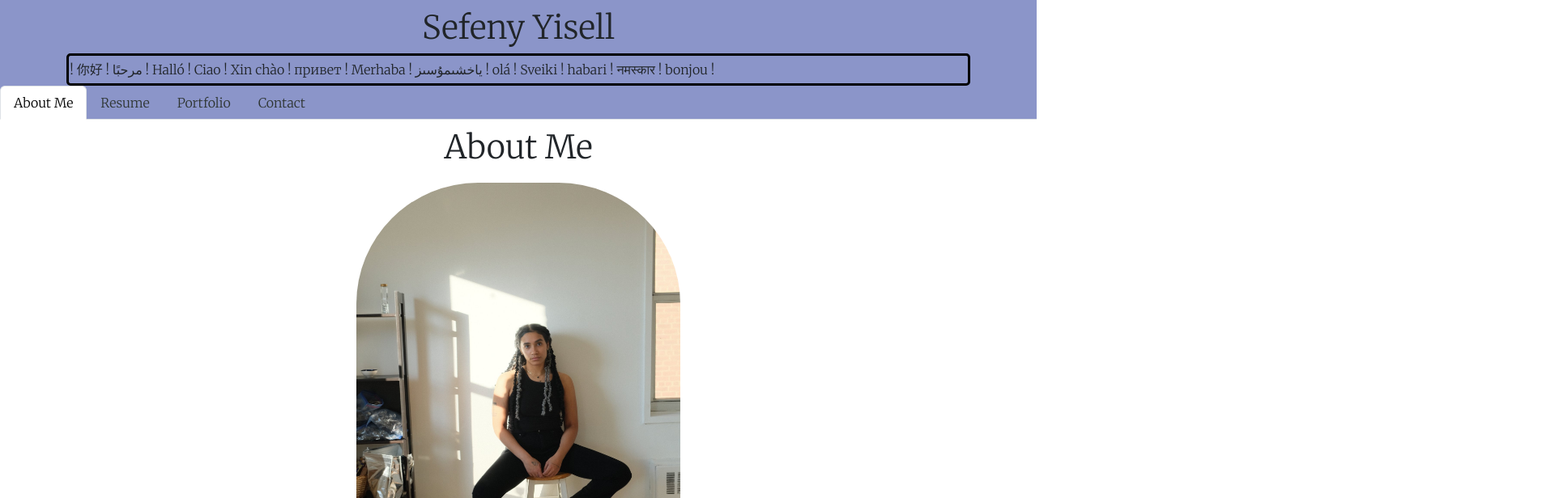
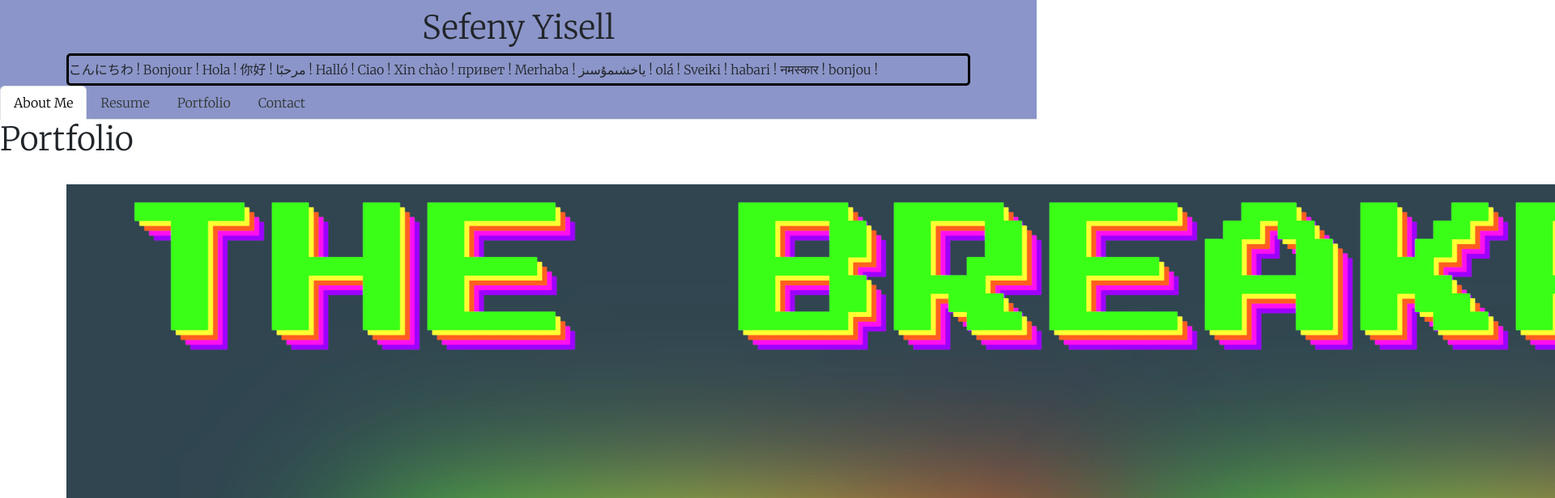
Before and after one commit to sefenydiaz/projects-portfolio, a React (Vite) app: page /portfolio in a window 1280 px wide. Shown: the top 616 px of the page at 81% size, 1920 px wide, since content can reach past the window. Built offline with nearby package versions, Linux system fonts and the light colour scheme.

Commit message:
fixed formatting and rendered projects

```diff
--- a/package.json
+++ b/package.json
@@ -17,7 +17,8 @@
   "dependencies": {
     "bootstrap": "^5.3.0",
     "react": "^18.2.0",
-    "react-dom": "^18.2.0"
+    "react-dom": "^18.2.0",
+    "react-router-dom": "^6.14.2"
   },
   "devDependencies": {
     "@types/react": "^18.2.15",
--- a/src/App.jsx
+++ b/src/App.jsx
@@ -1,19 +1,35 @@
 import './App.css';
-import ProjectsPortfolio from './components/ProjectsPortfolio';
+// import ProjectsPortfolio from './components/ProjectsPortfolio';
 // import Contact from './components/pages/Contact'
 // import Project from './components/Project';
 import Footer from './components/Footer';
 import Header from './components/Header';
+import { BrowserRouter as Router, Routes, Route } from 'react-router-dom';
+import About from './components/pages/About';
+import Contact from './components/pages/Contact';
+import Portfolio from './components/pages/Portfolio';
+import Resume from './components/pages/Resume';
+import Navigation from './components/Navigation';
 
 function App() {
   return (
+    <Router>
     <div className="projects-portfolio">
       <Header />
-      <ProjectsPortfolio />
+      <Navigation />
+      <Routes>
+        <Route path = "/" element = {<About/>}/>
+        <Route path = "/contact" element = {<Contact/>}/>
+        <Route path = "/portfolio" element = {<Portfolio/>}/>
+        <Route path = "/resume" element = {<Resume/>}/>
+      </Routes>
+      {/* <ProjectsPortfolio /> */}
       {/* <Project /> */}
       {/* <Contact /> */}
       <Footer />
+      {/* <Outlet /> */}
     </div>
+    </Router>
   );
 }
 
--- a/src/components/Navigation.jsx
+++ b/src/components/Navigation.jsx
@@ -1,53 +1,53 @@
 // Nav titles need links to sections - About Me, Portfolio, Contact, Resume
 // links need to highlight when hovered over - css
 // section titles need to be highlighted when jumped to - css
+import {Link} from 'react-router-dom';
 
 
-
-function Navigation({ currentPage, handlePageChange }) {
+function Navigation() {
+  const currentPage = "About"
     return (
       <navbar id="navbar">
       <ul className="nav nav-tabs">
         <li className="nav-item ">
 
-          <a
-            href="#about"
-            onClick={() => handlePageChange('About')}
+          <Link
+            to="/"
            //About Me is default section for first page load
             className={currentPage === 'About' ? 'nav-link active' : 'nav-link'}
           >
             About Me
-          </a>
+            </Link>
         </li>
         <li className="nav-item">
-          <a
-            href="#resume"
-            onClick={() => handlePageChange('Resume')}
+          <Link
+            to="/resume"
+
             // Check to see if the currentPage is `About`, and if so we use the active link class from bootstrap. Otherwise, we set it to a normal nav-link
             className={currentPage === 'Resume' ? 'nav-link active' : 'nav-link'}
           >
             Resume
-          </a>
+          </Link>
         </li>
         <li className="nav-item">
-          <a
-            href="#portfolio"
-            onClick={() => handlePageChange('Portfolio')}
+          <Link
+            to="/portfolio"
+
             // Check to see if the currentPage is `Blog`, and if so we use the active link class from bootstrap. Otherwise, we set it to a normal nav-link
             className={currentPage === 'Portfolio' ? 'nav-link active' : 'nav-link'}
           >
             Portfolio
-          </a>
+         </Link>
         </li>
         <li className="nav-item">
-          <a
-            href="#contact"
-            onClick={() => handlePageChange('Contact')}
+          <Link
+            to="/contact"
+
             // Check to see if the currentPage is `Contact`, and if so we use the active link class from bootstrap. Otherwise, we set it to a normal nav-link
             className={currentPage === 'Contact' ? 'nav-link active' : 'nav-link'}
           >
             Contact
-          </a>
+          </Link>
         </li>
       </ul>
       </navbar>
--- a/src/components/Project.jsx
+++ b/src/components/Project.jsx
@@ -1,35 +1,28 @@
-// import React from 'react';
-// import { projects } from "../projects";
 
-// export default function Project() {
-//     return (
-//         <div className="portfolio">
-//           <h1>Portfolio</h1>
-//           <div className="container">
 
-//             {projects.map((project) => {
-//               <a
-//               href={project.url}
-//               target='_blank'
-//               key={project.image}
-//               className='sm:w-1/2 w-100 p-4'
-//               >
-//             <div className="flex relative">
-//                 <img
-//                 alt="gallery"
-//                 className="absolute"
-//                 src={project.image}
-//                 />
-//             <div className="relative">
-//                 <h1 className='title'>
-//                     {project.title}
-//                 </h1>
-//                 <p className='descr'>{project.descr}</p>
-//             </div>
-//             </div>
-//             </a>
-//             })}
-//             </div>
-//             </div>
-//     );
-// }
+export default function Project({ data }) {
+    return (
+
+        <a
+            href={data.url}
+            target='_blank'
+            rel="noreferrer"
+            key={data.image}
+            className='sm:w-1/2 w-100 p-4'
+        >
+            <div className="flex relative">
+                <img
+                    alt="gallery"
+                    className="absolute"
+                    src={data.image}
+                />
+                <div className="relative">
+                    <h1 className='title'>
+                        {data.title}
+                    </h1>
+                    <p className='descr'>{data.descr}</p>
+                </div>
+            </div>
+        </a>
+    );
+}
--- a/src/components/ProjectsPortfolio.jsx
+++ b/src/components/ProjectsPortfolio.jsx
@@ -33,3 +33,5 @@ export default function ProjectsPortfolio() {
     </div>
   );
 }
+
+//DELETE THIS
--- a/src/components/pages/Contact.jsx
+++ b/src/components/pages/Contact.jsx
@@ -8,7 +8,7 @@
 import React from 'react';
 
 
-const Form = () => {
+const Contact = () => {
   const [formStatus, setFormStatus] = React.useState('Send')
   const onSubmit = (event) => {
     event.preventDefault()
@@ -52,4 +52,4 @@ const Form = () => {
   </div>
 )
 }
-export default Form
+export default Contact;
--- a/src/components/pages/Portfolio.jsx
+++ b/src/components/pages/Portfolio.jsx
@@ -1,35 +1,17 @@
 
-import { projects } from "../../projects";
+import {projects} from "../../projects";
+import Project from "../Project";
 
 export default function Portfolio() {
+    console.log(typeof projects)
     return (
         <div className="portfolio">
-          <h1>Portfolio</h1>
-          <div className="container">
+            <h1>Portfolio</h1>
+            <div className="container">
 
-            {projects.map((project) => {
-              <a
-              href={project.url}
-              target='_blank'
-              key={project.image}
-              className='sm:w-1/2 w-100 p-4'
-              >
-            <div className="flex relative">
-                <img
-                alt="gallery"
-                className="absolute"
-                src={project.image}
-                />
-            <div className="relative">
-                <h1 className='title'>
-                    {project.title}
-                </h1>
-                <p className='descr'>{project.descr}</p>
+                {projects && projects.map((project) => <Project data = {project}/>
+                )}
             </div>
-            </div>
-            </a>
-            })}
-            </div>
-            </div>
+        </div>
     );
 }
```
Also changed, not shown: 1 other file (tests, documents, lock files or other folders).
